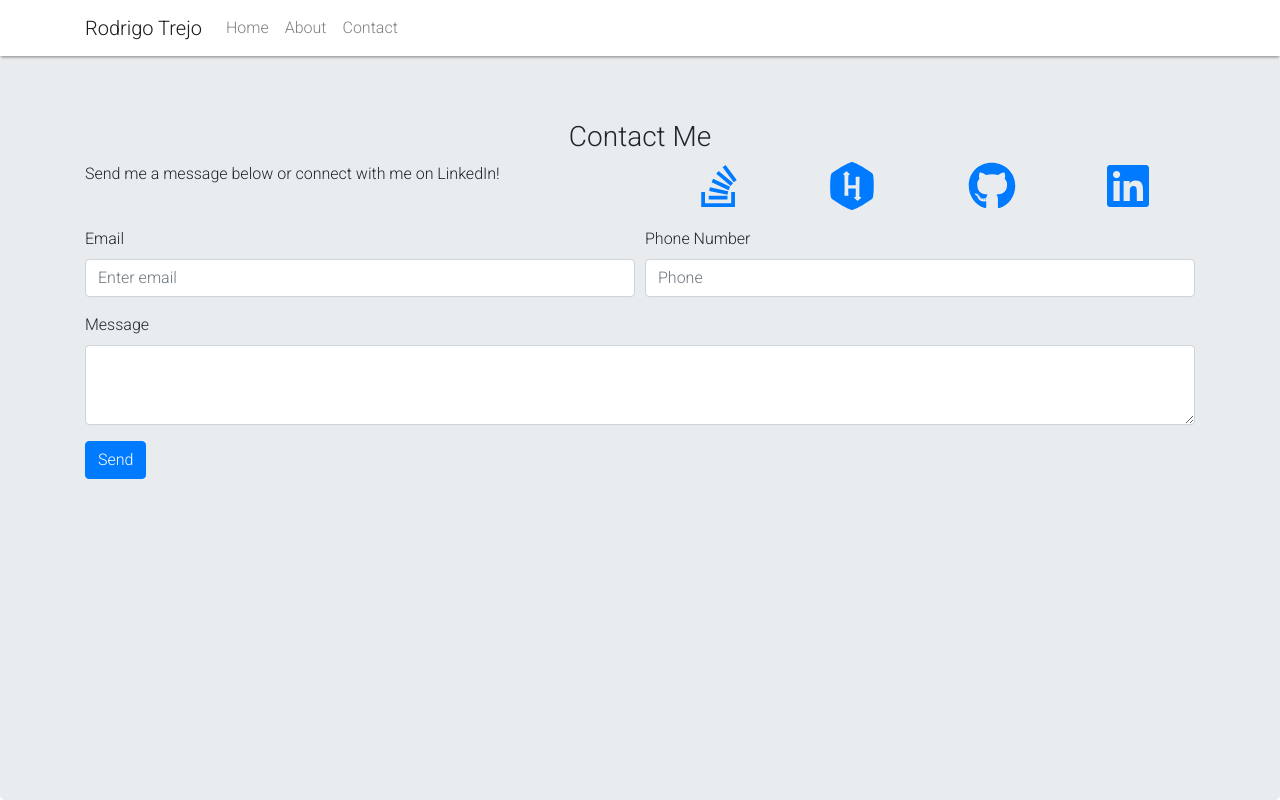
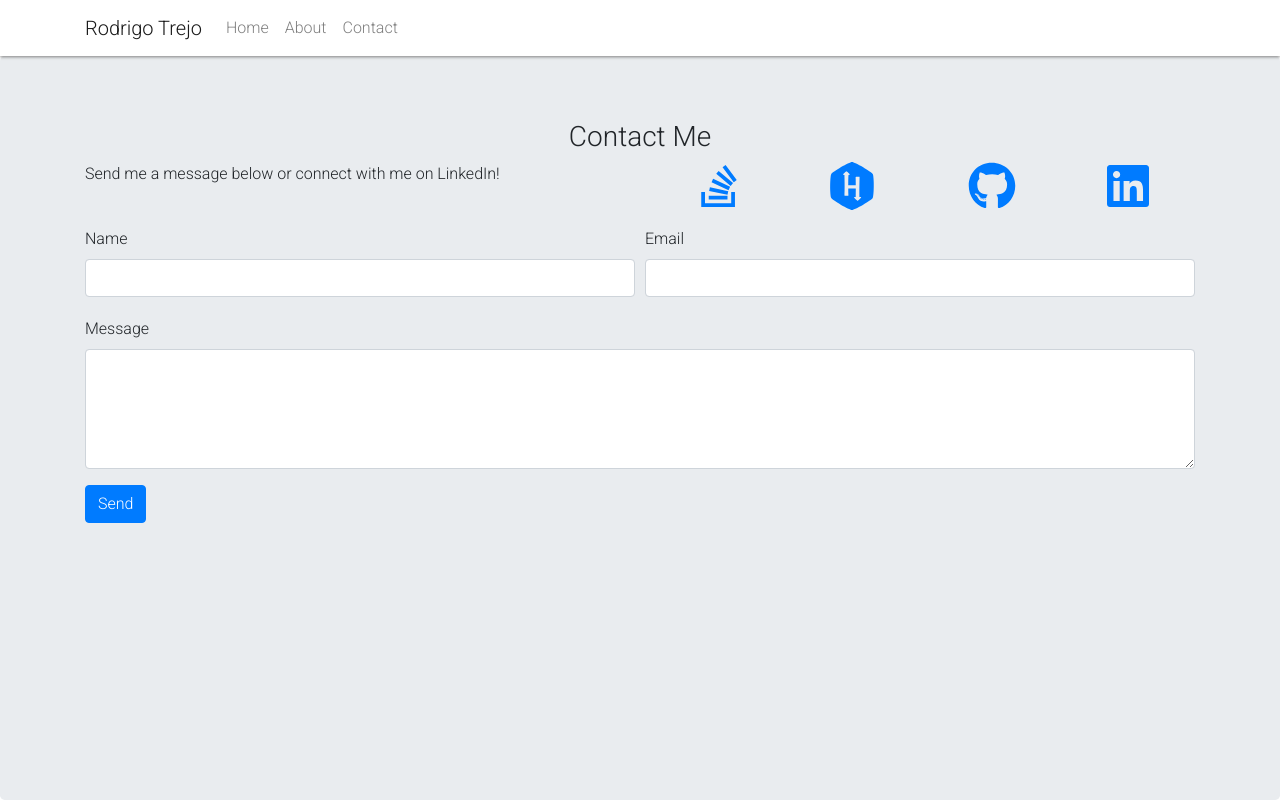
Before and after one commit to rigotre7/rigotre-site, a React (Create React App) app: page /contact in a window 1280 px wide. Built offline with nearby package versions, Linux system fonts and the light colour scheme.

Commit message:
implement contact me form

```diff
--- a/package.json
+++ b/package.json
@@ -1,5 +1,5 @@
 {
-  "name": "test-app",
+  "name": "rigotre-site",
   "version": "0.1.0",
   "private": true,
   "dependencies": {
@@ -10,6 +10,8 @@
     "@testing-library/jest-dom": "^4.2.4",
     "@testing-library/react": "^9.5.0",
     "@testing-library/user-event": "^7.2.1",
+    "emailjs-com": "^2.6.3",
+    "formik": "^2.1.5",
     "node-sass": "^4.14.1",
     "react": "^16.13.1",
     "react-dom": "^16.13.1",
--- a/src/components/contact/Form.js
+++ b/src/components/contact/Form.js
@@ -1,41 +1,164 @@
-import React from "react";
+import React, { useState, useEffect } from "react";
+import { useFormik } from "formik";
+import emailjs from "emailjs-com";
 
 import Row from "react-bootstrap/Row";
 import Col from "react-bootstrap/Col";
 import Form from "react-bootstrap/Form";
 import Button from "react-bootstrap/Button";
+import Alert from "react-bootstrap/Alert";
+import Spinner from "react-bootstrap/Spinner";
 
 export const FormContainer = () => {
-    const onSubmit = (event) => {
-        event.preventDefault();
+    const [submissionStatus, setSubmissionStatus] = useState({
+        submitting: false,
+        complete: false,
+    });
+    const [alert, setAlert] = useState({
+        show: false,
+        variant: "success",
+        header: "",
+        msg: "",
+    })
+    const successAlert = {
+        show: true,
+        variant: "success",
+        header: "Success.",
+        msg: "Message sent. Thank you!",
     };
+    const failAlert = {
+        show: true,
+        variant: "danger",
+        header: "Message failed to send",
+        msg: "Please try again later",
+    };
+    const onSubmit = () => {
+        setSubmissionStatus({
+            submitting: true,
+        })
+    };
+    const closeAlert = () => {
+        setAlert({show: false});
+    }
+    const validateForm = (values) => {
+        const errors = {};
+
+        if (!values.fromName) {
+            errors.fromName = "Please provide a name";
+        }
+        if (!values.message) {
+            errors.message = "Please provide a message";
+        }
+        if (!values.email || !/^[A-Z0-9._%+-]+@[A-Z0-9.-]+\.[A-Z]{2,4}$/i.test(values.email)) {
+            errors.email = "Please enter a valid email address";
+        }
+        return errors;
+    };
+    const { handleSubmit, handleChange, values, errors, touched } = useFormik({
+        initialValues: {
+            fromName: "",
+            email: "",
+            message: "",
+        },
+        validate: validateForm,
+        onSubmit,
+        validateOnChange: false,
+        validateOnBlur: false,
+    });
+
+    useEffect(() => {
+        if (submissionStatus.submitting) {
+            // Send email message
+            emailjs
+            .sendForm("", "", "", "")
+            .then((msg) => {
+                setSubmissionStatus({
+                    submitting: false,
+                    complete: true,
+                });
+                if (msg.status === 200) {
+                    setAlert(successAlert);
+                }
+            }, (err) => {
+                setSubmissionStatus({
+                    submitting: false,
+                    complete: true,
+                });
+                setAlert(failAlert);
+            });
+        }
+    }, [submissionStatus, successAlert, failAlert]);
 
     return (
+        <React.Fragment>
+            <Alert show={alert.show} variant={alert.variant} onClose={closeAlert} dismissible>
+                <Alert.Heading>{alert.header}</Alert.Heading>
+                <p>{alert.msg}</p>
+            </Alert>
             <Row>
                 <Col>
-                <Form id={"contact-form"}>
+                    <Form id={"contact-form"} onSubmit={handleSubmit}>
                         <Form.Row>
+                            <Form.Group as={Col} controlId="fromName">
+                                <Form.Label>Name</Form.Label>
+                                <Form.Control
+                                    onChange={handleChange}
+                                    value={values.fromName}
+                                    maxLength={30}
+                                    type="text"
+                                    name="fromName"
+                                    isValid={touched.fromName && !errors.fromName}
+                                />
+                                <Form.Control.Feedback className="text-danger" type="invalid">
+                                    {errors.fromName}
+                                </Form.Control.Feedback>
+                            </Form.Group>
                             <Form.Group as={Col} controlId="email">
                                 <Form.Label>Email</Form.Label>
-                        <Form.Control type="email" placeholder="Enter email" />
-                        </Form.Group>
-
-                        <Form.Group as={Col} controlId="phone">
-                        <Form.Label>Phone Number</Form.Label>
-                        <Form.Control type="tel" placeholder="Phone" />
+                                <Form.Control
+                                    maxLength={254}
+                                    onChange={handleChange}
+                                    value={values.email}
+                                    type="email"
+                                    name="email"
+                                    isValid={touched.email && !errors.email}
+                                />
+                                <Form.Control.Feedback type="invalid">
+                                    {errors.email}
+                                </Form.Control.Feedback>
                             </Form.Group>
                         </Form.Row>
-
                         <Form.Group controlId="message">
                             <Form.Label>Message</Form.Label>
-                        <Form.Control as="textarea" className="contact-message"/>
+                            <Form.Control
+                                onChange={handleChange}
+                                value={values.message}
+                                maxLength={400}
+                                as="textarea"
+                                className="contact-message"
+                                name="message"
+                                isValid={touched.message && !errors.message}
+                            />
+                            <Form.Control.Feedback type="invalid">
+                                {errors.message}
+                            </Form.Control.Feedback>
                         </Form.Group>
-
-                    <Button variant="primary" type="submit" onClick={onSubmit}>
-                        Send
+                        <Button disabled={submissionStatus.submitting || submissionStatus.complete} variant="primary" type="submit">
+                            {submissionStatus.submitting &&
+                                <Spinner
+                                    style={{marginRight: "5px"}}
+                                    as="span"
+                                    animation="border"
+                                    size="sm"
+                                    role="status"
+                                    aria-hidden="true"
+                                />
+                            }
+                            {submissionStatus.submitting ? "Sending..." : "Send"}
                         </Button>
                     </Form>
                 </Col>
             </Row>
+        </React.Fragment>
     );
 }
--- a/src/css/custom.scss
+++ b/src/css/custom.scss
@@ -35,7 +35,8 @@ code {
 
 .form-control.contact-message {
     height: 10vh;
-    max-height: 20vh;
+    min-height: 15vh;
+    max-height: 25vh;
 }
 
 .contact-social-links {
@@ -233,8 +234,6 @@ code {
     padding-right: 0px;
 }
 
-@media (min-width: 576px) {
-    .body {
-      background-color: lightblue;
-    }
-  }
+.invalid-feedback {
+    display: block;
+}
--- a/src/pages/Contact.js
+++ b/src/pages/Contact.js
@@ -1,4 +1,5 @@
 import React from "react";
+import emailjs from "emailjs-com";
 
 import Jumbotron from "react-bootstrap/Jumbotron";
 import Container from "react-bootstrap/Container";
@@ -9,6 +10,7 @@ import { FormContainer as Form } from "../components/contact/Form";
 import SocialLinks from "../components/home/SocialLinks";
 
 const Contact = () => {
+    emailjs.init("");
     return (
         <div className="page-content-wrapper">
             <Jumbotron style={{height: "inherit", marginBottom: "0"}}>
```
Also changed, not shown: 1 other file (tests, documents, lock files or other folders). Lines whose indentation alone changed are shown as unchanged.
